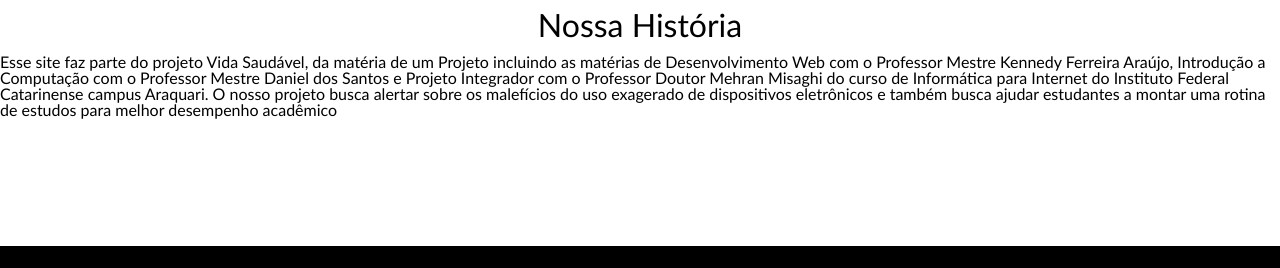
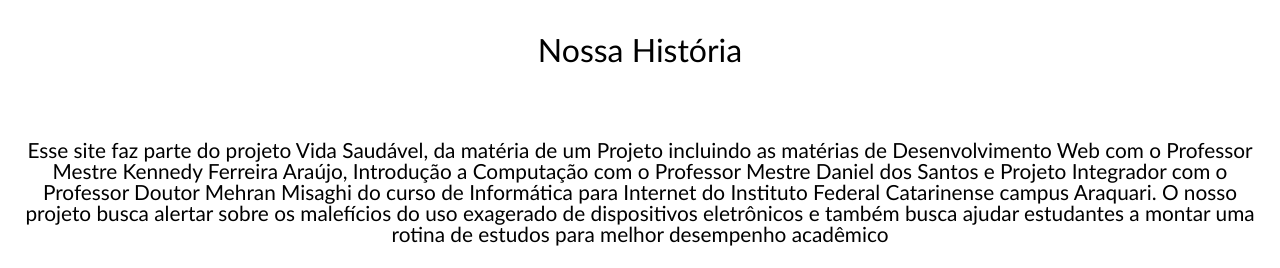
Before and after one commit to GustavoAlvHnr/Uso-Equilibrado-De-Telas, a plain HTML site: page Historia.html in a window 1280 px wide. Shown: the part 106-374 px from the top of the page. Drawn offline with Linux system fonts and the light colour scheme.

Commit message:
Historia

```diff
--- a/Css/historia.css
+++ b/Css/historia.css
@@ -165,11 +165,21 @@ section main {
     text-align: center;
 }
 
-section h1{
+section.topo h1{
     font-size: 2rem;
     text-align: center;
-    padding: 1vw 0 1vw 0;
+    padding: 3vw 0 5vw 0;
 }
+
+/*///////////////////////////
+            historia
+///////////////////////////*/
+section.Historia p{
+    padding: 10px;
+    text-align: center;
+    font-size: 1.3rem
+}
+
 
 
 /*///////////////////////////
```
